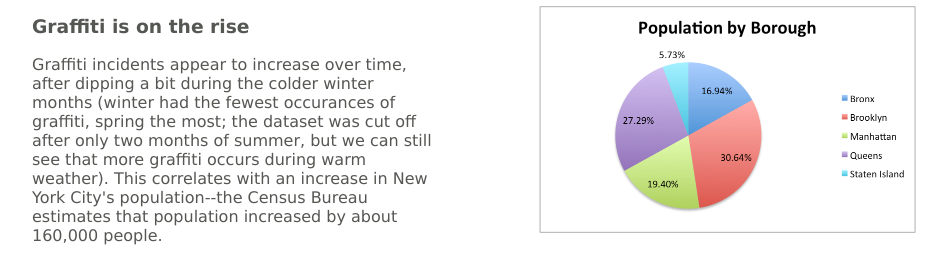
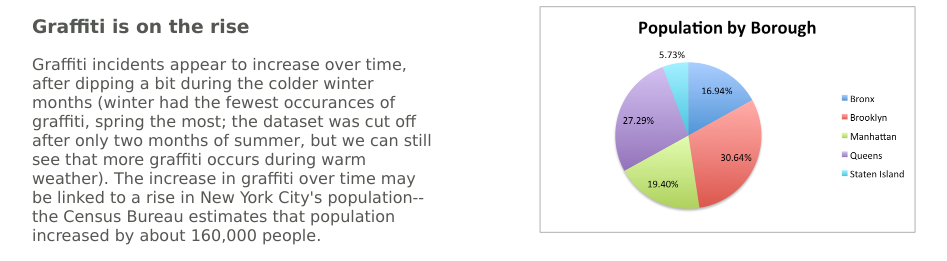
Before and after one commit to kbaggaley/kbaggaley.github.io, a plain HTML site: page FINAL PROJECT/graffitimap2.html in a window 1280 px wide. Shown: the part 1345-1606 px from the top of the page, without its empty margins (108-1055 px from the left). Drawn offline with Linux system fonts and the light colour scheme; some packages are replaced by stand-ins of ours.

Commit message:
Update graffitimap2.html

```diff
--- a/FINAL PROJECT/graffitimap2.html
+++ b/FINAL PROJECT/graffitimap2.html
@@ -63,7 +63,7 @@
 		<p>Graffiti occurs less often in office-dominated areas with heavier police presence. On Manhattan, graffiti is clustered most heavily in "u" shapes far uptown and downtown (approximately north of Lincoln Square and south of Washington Square Park). There is almost no graffiti in midtown or Central Park. It is also absent in lower Manhattan around the financial district. Central Park has fewer structures to deface, and police are particularly vigilant around focal points like Penn Station and Times Square, so even though these areas are very highly trafficked, they are graffitied less often.</p>
 		<p>In the outer boroughs, graffiti is more evenly distributed, but appears to concentrate slightly along major roads and subway lines, which more people pass through. For instance, there is a cluster around Brighton Beach in Brooklyn. There is also cluster on Staten Island where the subway first meets the island.</p>
 	<h3>Graffiti is on the rise</h3>
-		<p>Graffiti incidents appear to increase over time, after dipping a bit during the colder winter months (winter had the fewest occurances of graffiti, spring the most; the dataset was cut off after only two months of summer, but we can still see that more graffiti occurs during warm weather). This correlates with an increase in New York City's population--the Census Bureau estimates that population increased by about 160,000 people.
+		<p>Graffiti incidents appear to increase over time, after dipping a bit during the colder winter months (winter had the fewest occurances of graffiti, spring the most; the dataset was cut off after only two months of summer, but we can still see that more graffiti occurs during warm weather). The increase in graffiti over time may be linked to a rise in New York City's population--the Census Bureau estimates that population increased by about 160,000 people.
 			<h3>Queens may be the least speedy borough to respond to graffiti</h3>
 <p>	There are several spikes in graffiti incidents, most noticeably at November 4, 2010 and April 5, 2010. The majority of reports from both days issued from Queens. Both were mid-week days with no major events. It is unlikely that the incidents actually occurred on these days: the points reflect the day the incident was a spot in the database. Likely, Queens built up a backlog and has some difficulty keeping on top of its graffiti reports. But perhaps we can give them a break--the single most graffitied police precinct was located in Astoria.</p>
 
```
